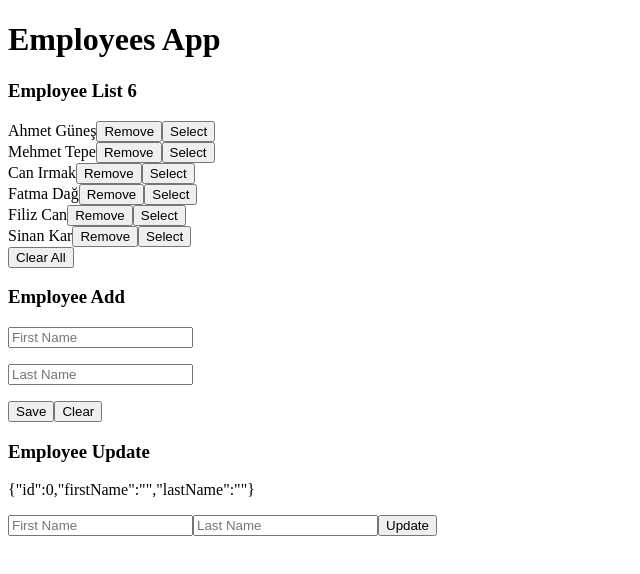
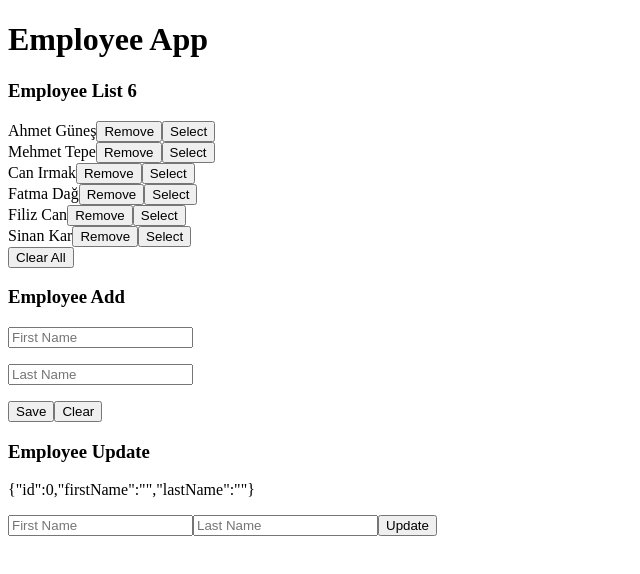
Before and after one commit to zcomert/java-mysql-react-full-stack-employee-spa, a React (Create React App) app in the folder employee/employeeapp/: page / in a window 1280 px wide. Shown: the top 574 px of the page, without its empty margins (0-640 px from the left). Built offline with nearby package versions, Linux system fonts and the light colour scheme.

Commit message:
ContextApi has been implemented.

```diff
--- a/employee/employeeapp/src/App.js
+++ b/employee/employeeapp/src/App.js
@@ -1,32 +1,22 @@
-import { useState } from "react";
+import { useContext, useState } from "react";
 import EmployeeAdd from "./components/employeeAdd/EmployeeAdd";
 import EmployeeList from "./components/employeeList/EmployeeList";
 import EmployeeUpdate from "./components/employeeUpdate/EmployeeUpdate";
-import { employees } from "./data/data";
+import AppContext from "./context/AppContext";
+
 
 function App() {
-  const [list, setList] = useState(employees);
-  const [selectedEmployee, setSelectedEmployee] = useState({
-    id: 0,
-    firstName: "",
-    lastName: "",
-  });
+  const { appName, employees, setList, selectedEmployee, setSelectedEmployee } = useContext(AppContext);
+
+
+
 
   return (
     <div>
-      <h1>Employees App </h1>
-      <EmployeeList
-        setSelectedEmployee={setSelectedEmployee}
-        employees={list}
-        setList={setList}
-      />
-      <EmployeeAdd employees={list} setList={setList} />
-      <EmployeeUpdate
-        employees={list}
-        setList={setList}
-        selectedEmployee={selectedEmployee}
-        setSelectedEmployee={setSelectedEmployee}
-      />
+      <h1> {appName} </h1>
+      <EmployeeList />
+      <EmployeeAdd  />
+      <EmployeeUpdate />
     </div>
   );
 }
--- a/employee/employeeapp/src/components/employeeAdd/EmployeeAdd.js
+++ b/employee/employeeapp/src/components/employeeAdd/EmployeeAdd.js
@@ -1,25 +1,27 @@
-import { useState } from "react";
+import { useContext, useState } from "react";
+import AppContext from "../../context/AppContext";
 
-function EmployeeAdd({ employees, setList }) {
+function EmployeeAdd() {
+  const { employees, setList } = useContext(AppContext);
 
-    const [values,setValues] = useState({
-        firstName:'',
-        lastName:''
-    })
+  const [values, setValues] = useState({
+    firstName: "",
+    lastName: "",
+  });
 
-    const handleChange = (e) => {
-        setValues({
-            ...values,
-            [e.target.name] : e.target.value
-        })
-    }
+  const handleChange = (e) => {
+    setValues({
+      ...values,
+      [e.target.name]: e.target.value,
+    });
+  };
 
-    const handleClear = () => {
-        setValues({
-            firstName:'',
-            lastName:'',
-        })
-    }
+  const handleClear = () => {
+    setValues({
+      firstName: "",
+      lastName: "",
+    });
+  };
 
   const handleSubmit = (e) => {
     e.preventDefault();
@@ -28,14 +30,14 @@ function EmployeeAdd({ employees, setList }) {
       ...employees,
       {
         id: employees.length + 1,
-        ...values
+        ...values,
       },
     ]);
 
     setValues({
-        firstName:'',
-        lastName:''
-    })
+      firstName: "",
+      lastName: "",
+    });
   };
 
   return (
@@ -49,7 +51,7 @@ function EmployeeAdd({ employees, setList }) {
             placeholder='First Name'
             type='text'
             onChange={handleChange}
-            value = {values?.firstName}
+            value={values?.firstName}
           />
         </p>
         <p>
@@ -59,11 +61,13 @@ function EmployeeAdd({ employees, setList }) {
             placeholder='Last Name'
             type='text'
             onChange={handleChange}
-            value = {values?.lastName}
+            value={values?.lastName}
           />
         </p>
         <button type='submit'>Save</button>
-        <button onClick = {handleClear} type="button">Clear</button>
+        <button onClick={handleClear} type='button'>
+          Clear
+        </button>
       </form>
     </>
   );
--- a/employee/employeeapp/src/components/employeeList/EmployeeList.js
+++ b/employee/employeeapp/src/components/employeeList/EmployeeList.js
@@ -1,7 +1,10 @@
-import React from "react";
+import React, { useContext } from "react";
+import AppContext from "../../context/AppContext";
 import Employee from "../employee/Employee";
 
-function EmployeeList({ employees, setList, setSelectedEmployee }) {
+function EmployeeList() {
+  const { employees, setList, setSelectedEmployee } = useContext(AppContext);
+
   const handleClearAll = () => {
     setList([]);
   };
--- a/employee/employeeapp/src/components/employeeUpdate/EmployeeUpdate.js
+++ b/employee/employeeapp/src/components/employeeUpdate/EmployeeUpdate.js
@@ -1,11 +1,14 @@
-import React from "react";
+import React, { useContext } from "react";
+import AppContext from "../../context/AppContext";
 
-export default function EmployeeUpdate({
-  employees,
-  setList,
-  selectedEmployee,
-  setSelectedEmployee,
-}) {
+export default function EmployeeUpdate() {
+
+  const {
+    employees,
+    setList,
+    selectedEmployee,
+    setSelectedEmployee,
+  } = useContext(AppContext);
 
   const handleChange = (e) => {
     setSelectedEmployee({
--- /dev/null
+++ b/employee/employeeapp/src/context/AppContext.js
@@ -0,0 +1,27 @@
+import { createContext, useState } from "react";
+import {data} from "../data/data";
+
+const AppContext = createContext();
+
+export const AppProvider = ({ children }) => {
+
+  const [employees, setList] = useState(data);
+
+  const [selectedEmployee, setSelectedEmployee] = useState({
+    id: 0,
+    firstName: "",
+    lastName: "",
+  });
+
+  const values = {
+    appName: "Employee App",
+    employees,
+    setList,
+    selectedEmployee,
+    setSelectedEmployee
+  };
+
+  return <AppContext.Provider value={values}>{children}</AppContext.Provider>;
+};
+
+export default AppContext;
--- a/employee/employeeapp/src/data/data.js
+++ b/employee/employeeapp/src/data/data.js
@@ -1,4 +1,4 @@
-export const employees = [
+export const data = [
   { id: 1, firstName: "Ahmet ", lastName: "Güneş" },
   { id: 2, firstName: "Mehmet ", lastName: " Tepe" },
   { id: 3, firstName: "Can", lastName: "Irmak" },
--- a/employee/employeeapp/src/index.js
+++ b/employee/employeeapp/src/index.js
@@ -1,11 +1,14 @@
-import React from 'react';
-import ReactDOM from 'react-dom/client';
-import App from './App';
-import Counter from './components/counter/Counter';
+import React from "react";
+import ReactDOM from "react-dom/client";
+import App from "./App";
+import Counter from "./components/counter/Counter";
+import { AppProvider } from "./context/AppContext";
 
-const root = ReactDOM.createRoot(document.getElementById('root'));
+const root = ReactDOM.createRoot(document.getElementById("root"));
 root.render(
   <React.StrictMode>
-    <App />
+    <AppProvider>
+      <App />
+    </AppProvider>
   </React.StrictMode>
 );
```
